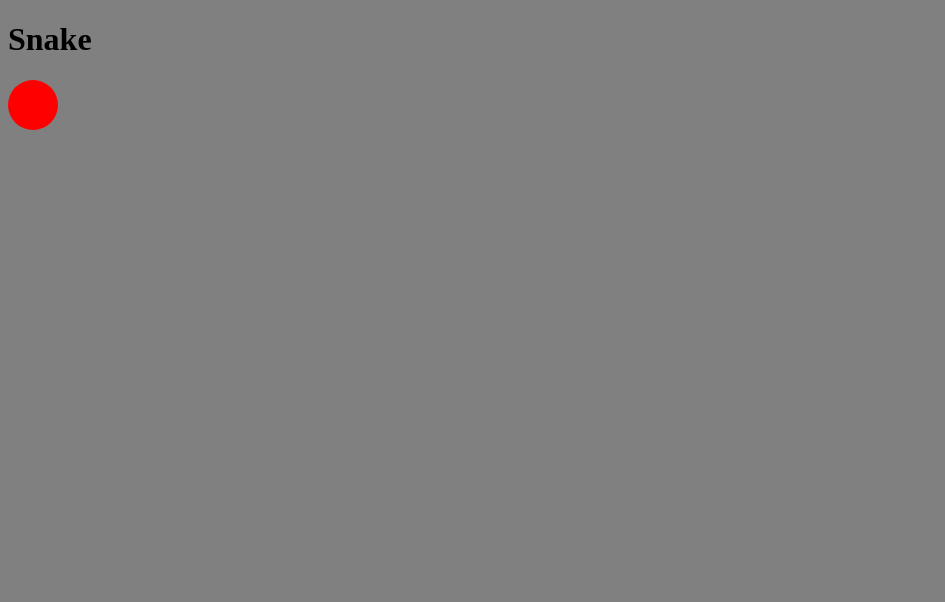
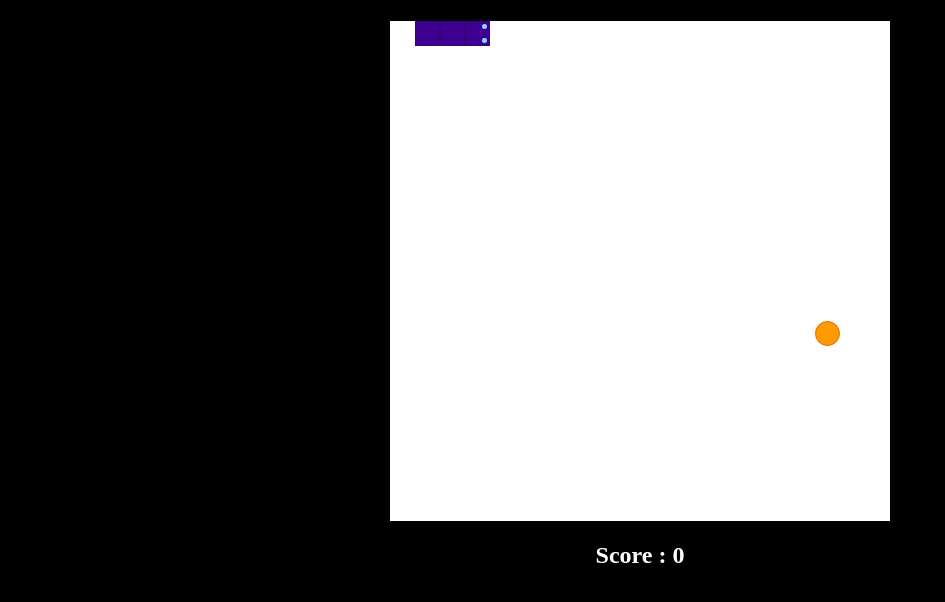
Before and after one commit to abhaynath/snake, a Svelte app: page / in a window 1280 px wide. Shown: the top 602 px of the page, without its empty margins (0-945 px from the left). Built offline with nearby package versions, Linux system fonts and the light colour scheme.

Commit message:
snake done

```diff
--- a/src/App.svelte
+++ b/src/App.svelte
@@ -1,7 +1,125 @@
 <script lang="ts">
-import Food from "./components/Food.svelte";
+  import Food from "./components/Food.svelte";
+  import Snake from "./components/Snake.svelte";
+  import { Config, Directions } from "./helpers/constants";
+  let foodLeft = 0;
+  let foodTop = 0;
+  let direction = "right";
+  let snakeBodies = [];
 
+  $: score = snakeBodies.length - 3;
+
+  setInterval(() => {
+    snakeBodies.pop();
+
+    let { left, top } = snakeBodies[0];
+
+    if (direction === Directions.UP) {
+      top -= Config.BLOCK_SIZE;
+    } else if (direction === Directions.DOWN) {
+      top += Config.BLOCK_SIZE;
+    } else if (direction === Directions.LEFT) {
+      left -= Config.BLOCK_SIZE;
+    } else if (direction === Directions.RIGHT) {
+      left += Config.BLOCK_SIZE;
+    }
+
+    const newHead = { left, top };
+
+    snakeBodies = [newHead, ...snakeBodies];
+
+    if (isCollide(newHead, { left: foodLeft, top: foodTop })) {
+      moveFood();
+      snakeBodies = [...snakeBodies, snakeBodies[snakeBodies.length - 1]];
+    }
+
+    if (isGameOver()) {
+      resetGame();
+    }
+  }, 200);
+
+  function isCollide(a, b) {
+    return !(a.top < b.top || a.top > b.top || a.left < b.left || a.left > b.left);
+  }
+
+  function moveFood() {
+    foodTop = Math.floor(Math.random() * (Config.GAME_HEIGHT / Config.BLOCK_SIZE)) * Config.BLOCK_SIZE;
+    foodLeft = Math.floor(Math.random() * (Config.GAME_WIDTH / Config.BLOCK_SIZE)) * Config.BLOCK_SIZE;
+  }
+
+  function resetGame() {
+    moveFood();
+    direction = Directions.RIGHT;
+    snakeBodies = [
+      {
+        left: Config.BLOCK_SIZE * 2,
+        top: 0,
+      },
+      {
+        left: Config.BLOCK_SIZE,
+        top: 0,
+      },
+      {
+        left: 0,
+        top: 0,
+      },
+    ];
+  }
+
+  function isGameOver() {
+    const snakeBodiesNoHead = snakeBodies.slice(1);
+
+    const snakeCollisions = snakeBodiesNoHead.filter((sb) => isCollide(sb, snakeBodies[0]));
+
+    if (snakeCollisions.length > 0) {
+      return true;
+    }
+
+    const { top, left } = snakeBodies[0];
+
+    if (top >= Config.GAME_HEIGHT || top < 0 || left < 0 || left >= Config.GAME_WIDTH) {
+      return true;
+    }
+
+    return false;
+  }
+
+  function getDirectionFromKeyCode(keyCode) {
+    if (keyCode === 38) {
+      return Directions.UP;
+    } else if (keyCode === 39) {
+      return Directions.RIGHT;
+    } else if (keyCode === 37) {
+      return Directions.LEFT;
+    } else if (keyCode === 40) {
+      return Directions.DOWN;
+    }
+
+    return false;
+  }
+
+  function onKeyDown(e) {
+    const newDirection = getDirectionFromKeyCode(e.keyCode);
+    if (newDirection) {
+      direction = newDirection;
+    }
+  }
+
+  resetGame();
 </script>
 
-<h1>Snake</h1>
-<Food></Food>
+<main style="width:{Config.GAME_WIDTH}px;height:{Config.GAME_HEIGHT}px;">
+  <Snake {direction} {snakeBodies} />
+  <Food {foodLeft} {foodTop} />
+</main>
+<h2>Score : {score}</h2>
+<svelte:window on:keydown={onKeyDown} />
+
+<style>
+  main {
+    border: solid black 1px;
+    position: relative;
+    margin: 20px auto;
+    background-color: #ffffff;
+  }
+</style>
--- a/src/app.css
+++ b/src/app.css
@@ -1,3 +1,7 @@
 body{
-    background-color: gray;
+    background-color: #000000;
 }
+h2{
+    color:white;
+    text-align: center;
+}
--- a/src/components/Food.svelte
+++ b/src/components/Food.svelte
@@ -1,14 +1,18 @@
 <script lang="ts">
+  import { Config } from "../../src/helpers/constants";
+
+  export let foodTop: number = 0;
+  export let foodLeft: number = 0;
 </script>
 
-<div class="food" />
+<div class="food" style="left: {foodLeft}px; top: {foodTop}px;width:{Config.BLOCK_SIZE - 2}px;height:{Config.BLOCK_SIZE - 2}px;" />
 
 <style>
   .food {
-    display: inline-block;
-    width: 50px;
-    height: 50px;
-    background-color: red;
-    border-radius: 25px;
+    position: absolute;
+    border: 1px solid #e76901;
+    background-color: #ff9900;
+    border-radius: 50%;
+    z-index: 0;
   }
 </style>
--- /dev/null
+++ b/src/components/Snake.svelte
@@ -0,0 +1,9 @@
+<script lang="ts">
+  import SnakeBody from "./SnakeBody.svelte";
+  export let snakeBodies = [];
+  export let direction = "right";
+</script>
+
+{#each snakeBodies as snakeBody, i}
+  <SnakeBody isHead={i == 0} top={snakeBody.top} left={snakeBody.left} {direction} />
+{/each}
--- /dev/null
+++ b/src/components/SnakeBody.svelte
@@ -0,0 +1,51 @@
+<script lang="ts">
+  import { Config } from "../helpers/constants";
+
+  export let top = Config.BLOCK_SIZE;
+  export let left = Config.BLOCK_SIZE;
+  export let isHead = false;
+  export let direction = "right";
+</script>
+
+<div style="left: {left}px; top: {top}px;width:{Config.BLOCK_SIZE - 2}px;height:{Config.BLOCK_SIZE - 2}px;" class="snake-body {direction}">
+  {#if isHead}
+    <div id="leftEye" class="eyes" />
+    <div id="rightEye" class="eyes" />
+  {/if}
+</div>
+
+<style>
+  .snake-body {
+    background-color: #3f0092;
+    border: 1px solid #35007a;
+    position: absolute;
+    z-index: 3;
+  }
+  .eyes {
+    position: absolute;
+    background-color: #81dbff;
+    border-radius: 50%;
+    width: 20%;
+    height: 20%;
+  }
+  #leftEye {
+    left: 70%;
+    top: 10%;
+  }
+  #rightEye {
+    left: 70%;
+    bottom: 10%;
+  }
+  .snake-body.right {
+    transform: rotate(0deg);
+  }
+  .snake-body.left {
+    transform: rotate(180deg);
+  }
+  .snake-body.up {
+    transform: rotate(270deg);
+  }
+  .snake-body.down {
+    transform: rotate(90deg);
+  }
+</style>
--- /dev/null
+++ b/src/helpers/constants.ts
@@ -0,0 +1,11 @@
+export enum Config {
+  GAME_WIDTH = 500,
+  GAME_HEIGHT = 500,
+  BLOCK_SIZE = 25,
+}
+export enum Directions {
+  UP = "up",
+  RIGHT = "right",
+  LEFT = "left",
+  DOWN = "down",
+}
```
